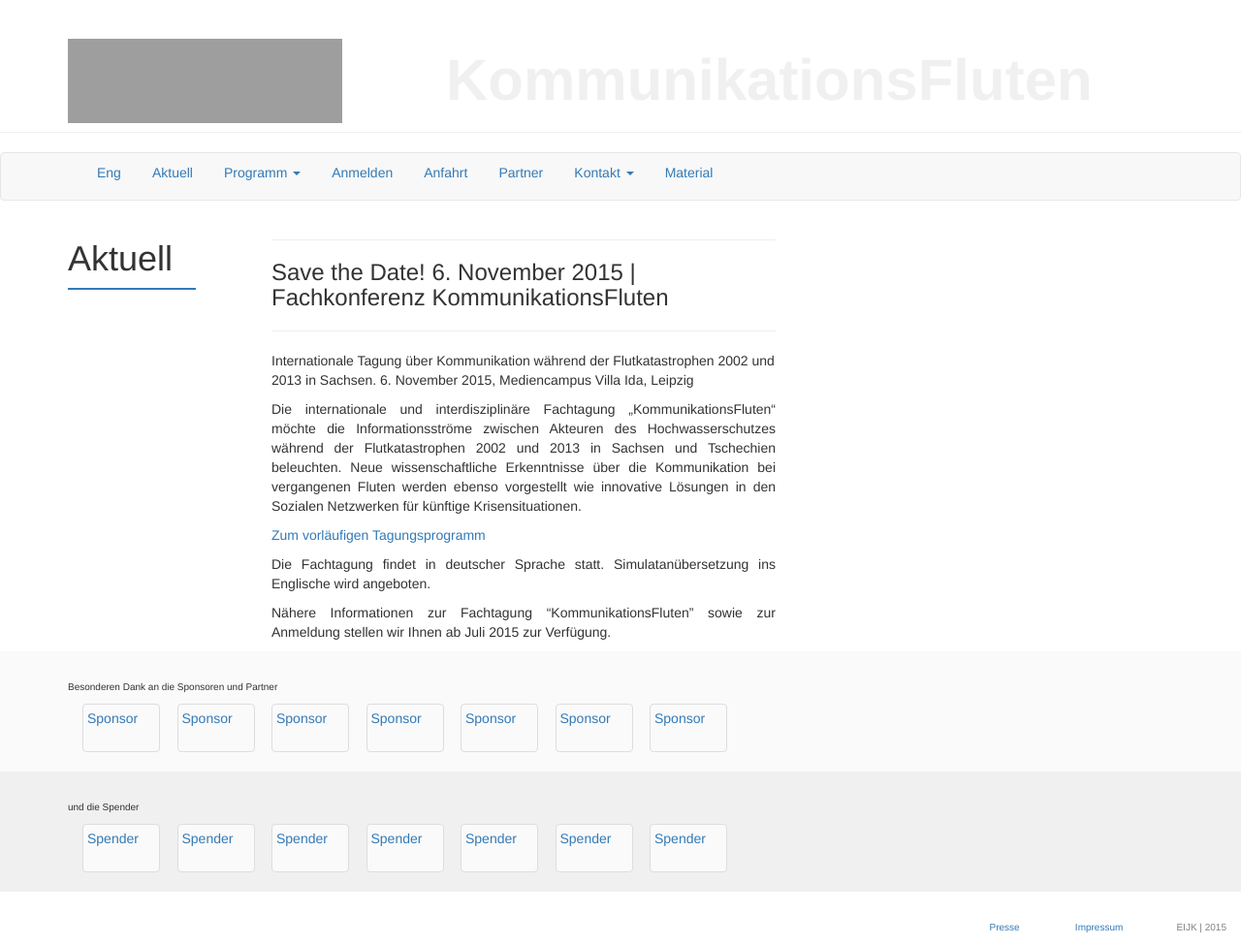
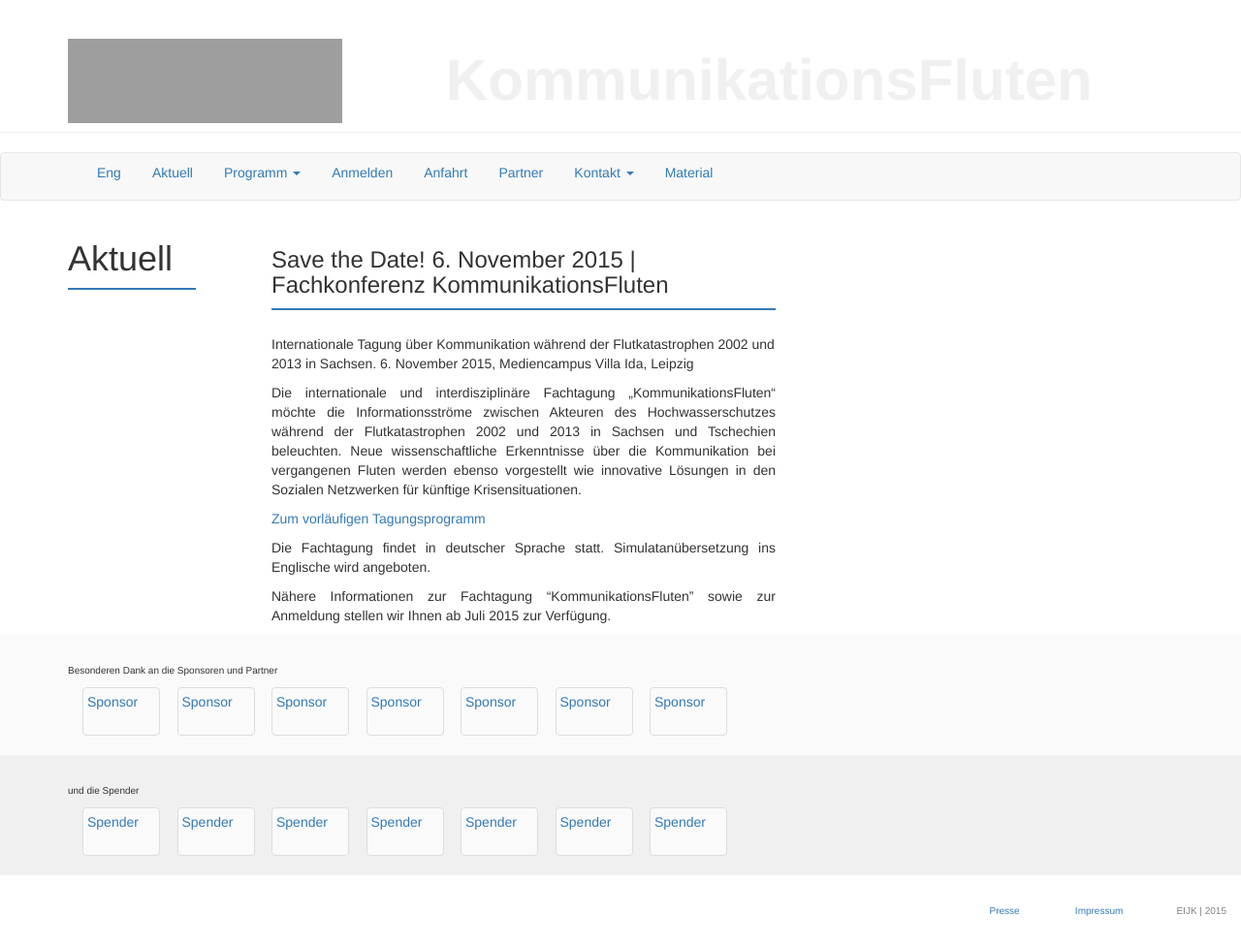
Before and after one commit to susedev/test, a Jekyll site: the page built from konferenz-kommunikationsfluten.html, in a window 1280 px wide. Shown: the whole page at 97% size. Built offline with Jekyll 4.4.1, drawn with Linux system fonts in a browser that asks for light colours; nearby versions of some CDN libraries; grey boxes are pictures that could not be loaded.

Commit message:
Update konferenz-kommunikationsfluten.html

```diff
--- a/konferenz-kommunikationsfluten.html
+++ b/konferenz-kommunikationsfluten.html
@@ -1,11 +1,11 @@
 ---
 title: Aktuell
 ---
-<hr noshade="noshade" size="1" />
-<h3>Save the Date! 6. November 2015 |<br />
+
+<h3 style="margin-top: 28px;">Save the Date! 6. November 2015 |<br />
 Fachkonferenz KommunikationsFluten</h3>
 
-<hr noshade="noshade" size="1" />
+<div class="box" style="background-color: #337AB7; height:2px; margin-top:3px; margin-bottom:25px;"></div>
 <p>Internationale Tagung &uuml;ber Kommunikation w&auml;hrend der Flutkatastrophen 2002 und 2013 in Sachsen. 6. November 2015, Mediencampus Villa Ida, Leipzig</p>
 
 <p style="text-align: justify;">Die internationale und interdisziplin&auml;re Fachtagung &bdquo;KommunikationsFluten&ldquo; m&ouml;chte die Informationsstr&ouml;me zwischen Akteuren des Hochwasserschutzes w&auml;hrend der Flutkata&shy;strophen 2002 und 2013 in Sachsen und Tschechien beleuchten. Neue wissen&shy;schaftliche Erkenntnisse &uuml;ber die Kommunikation bei vergangenen Fluten werden ebenso vorgestellt wie innovative L&ouml;sungen in den Sozialen Netzwerken f&uuml;r k&uuml;nftige Krisensituationen.</p>
```
